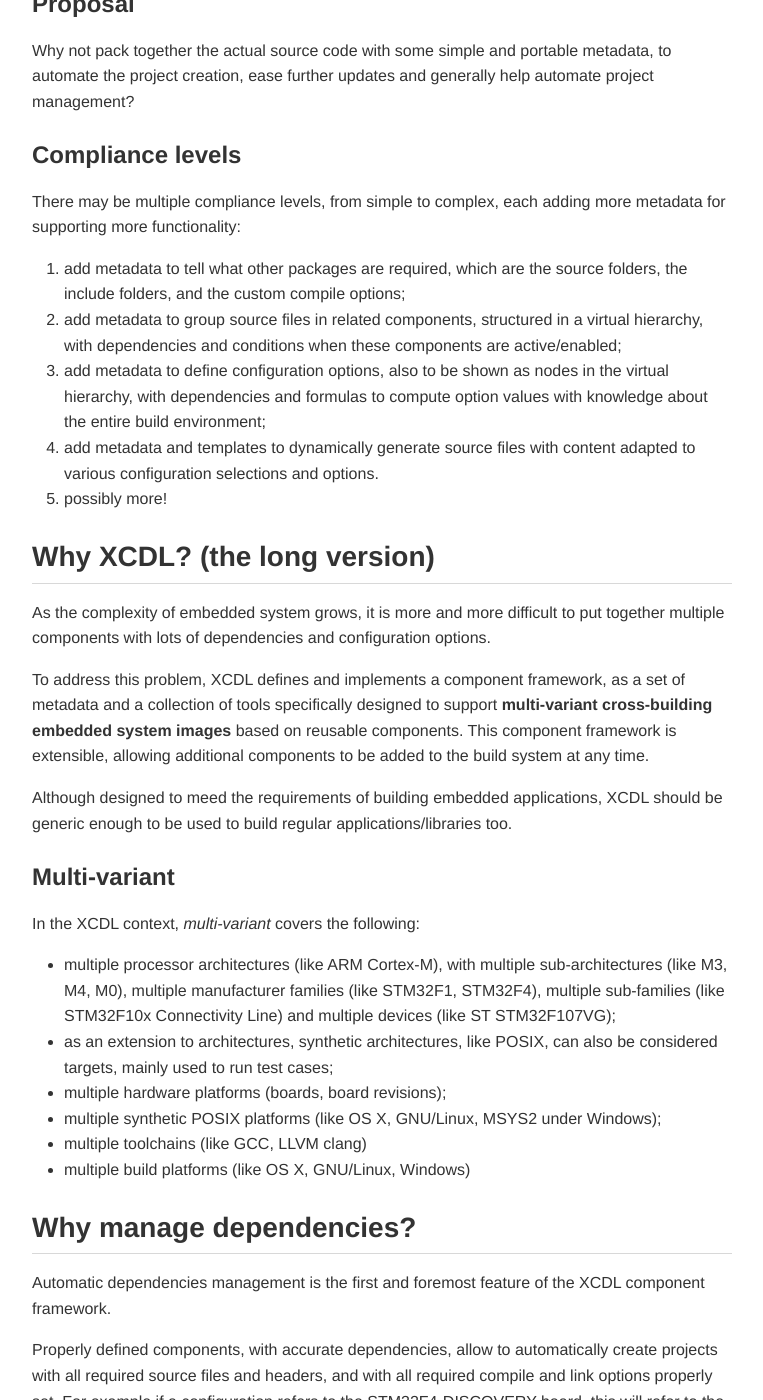
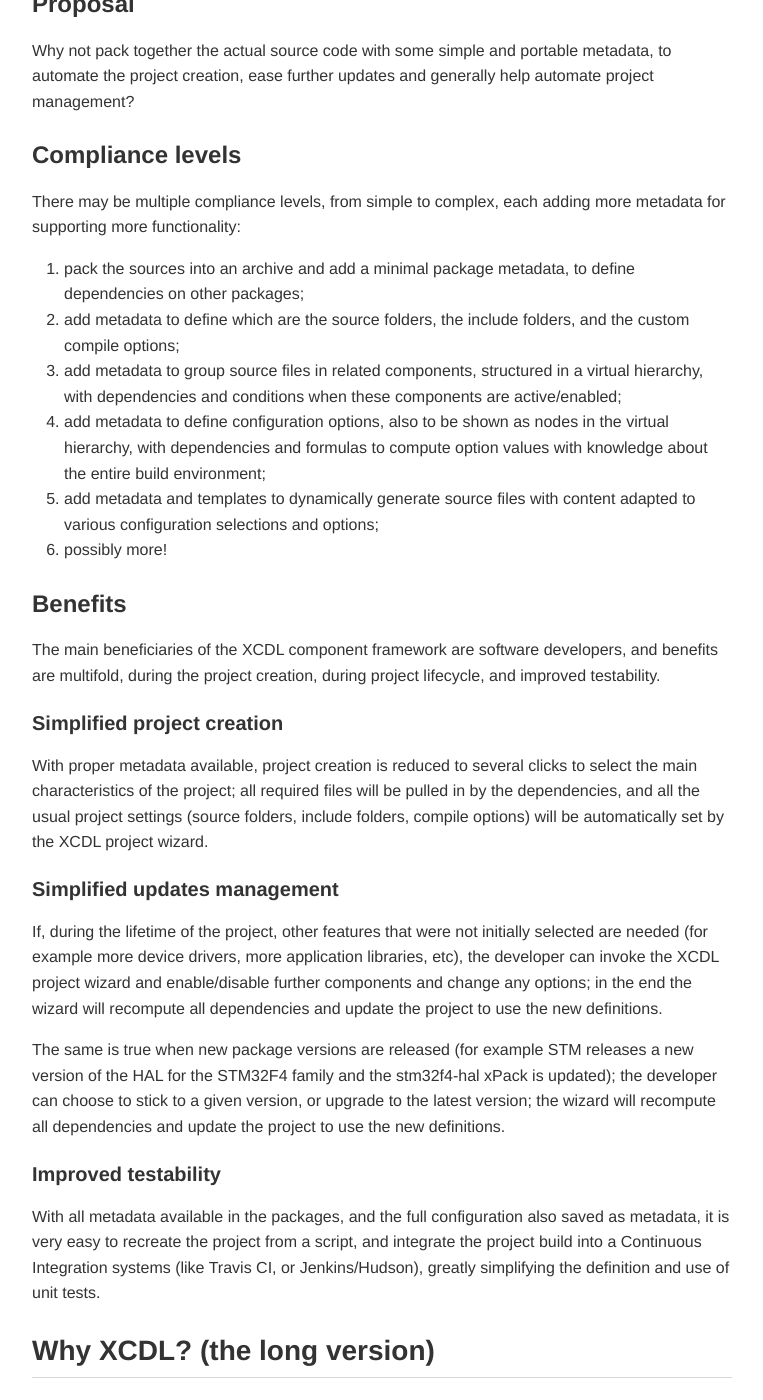
Before and after one commit to xcdl/xcdl.github.io-source, a Jekyll site: the page built from pages/guide/rationals.md, in a window 1280 px wide and 1400 px high, scrolled down 886 px. Shown: the whole window, without its empty margins (118-881 px from the left). Built offline with Jekyll 4.4.1, drawn with Linux system fonts in a browser that asks for light colours; comment, search, counter and statistics services are not loaded; some of the changed text lies outside the part shown.

Commit message:
/guide/rationals - benefits section added

```diff
--- a/pages/guide/rationals.md
+++ b/pages/guide/rationals.md
@@ -13,7 +13,7 @@ Well, if children can build complex toys from LEGO bricks, why couldn't we build
 
 ### Rationals
 
-XCDL was designed because:
+Simple reasons behind the XCDL component framework design:
 
 * for better performance (size, optimisation, etc) libraries are not the solution, and compile time configuration is preferred;
 
@@ -33,11 +33,31 @@ Why not pack together the actual source code with some simple and portable metad
 
 There may be multiple compliance levels, from simple to complex, each adding more metadata for supporting more functionality:
 
-1. add metadata to tell what other packages are required, which are the source folders, the include folders, and the custom compile options;
+1. pack the sources into an archive and add a minimal package metadata, to define dependencies on other packages;
+1. add metadata to define which are the source folders, the include folders, and the custom compile options;
 1. add metadata to group source files in related components, structured in a virtual hierarchy, with dependencies and conditions when these components are active/enabled;
 1. add metadata to define configuration options, also to be shown as nodes in the virtual hierarchy, with dependencies and formulas to compute option values with knowledge about the entire build environment;
-1. add metadata and templates to dynamically generate source files with content adapted to various configuration selections and options.
+1. add metadata and templates to dynamically generate source files with content adapted to various configuration selections and options;
 1. possibly more!
+
+### Benefits
+
+The main beneficiaries of the XCDL component framework are software developers, and benefits are multifold, during the project creation, during project lifecycle, and improved testability.
+
+#### Simplified project creation
+
+With proper metadata available, project creation is reduced to several clicks to select the main characteristics of the project; all required files will be pulled in by the dependencies, and all the usual project settings (source folders, include folders, compile options) will be automatically set by the XCDL project wizard.
+
+#### Simplified updates management
+
+If, during the lifetime of the project, other features that were not initially selected are needed (for example more device drivers, more application libraries, etc), the developer can invoke the XCDL project wizard and enable/disable further components and change any options; in the end the wizard will recompute all dependencies and update the project to use the new definitions.
+
+The same is true when new package versions are released (for example STM releases a new version of the HAL for the STM32F4 family and the stm32f4-hal xPack is updated); the developer can choose to stick to a given version, or upgrade to the latest version; the wizard will recompute all dependencies and update the project to use the new definitions.
+
+#### Improved testability
+
+With all metadata available in the packages, and the full configuration also saved as metadata, it is very easy to recreate the project from a script, and integrate the project build into a Continuous Integration systems (like Travis CI, or Jenkins/Hudson), greatly simplifying the definition and use of unit tests.
+
 
 ## Why XCDL? (the long version)
 
```
Also changed, not shown: pages/home.md (+1 -1 lines).
